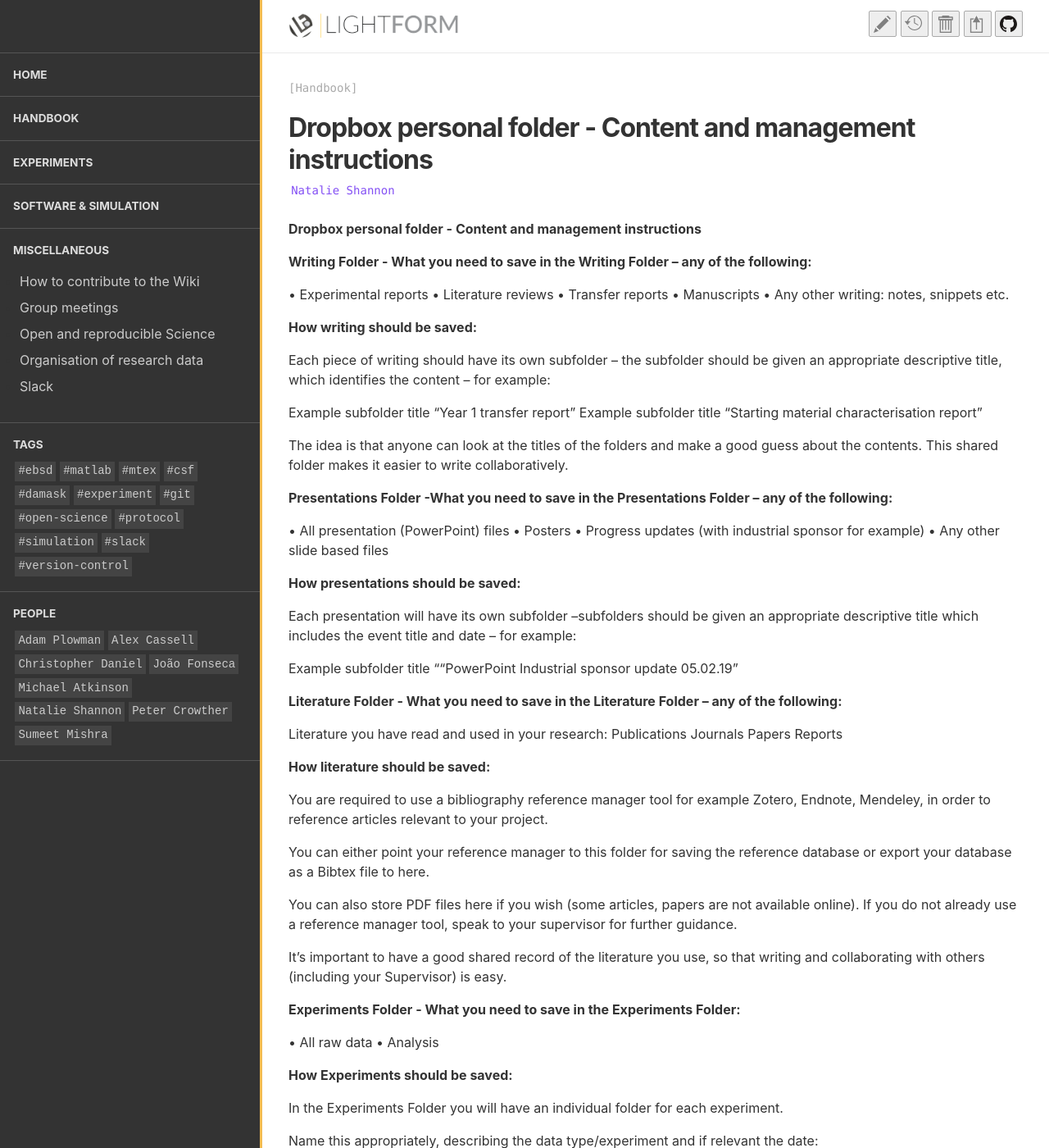
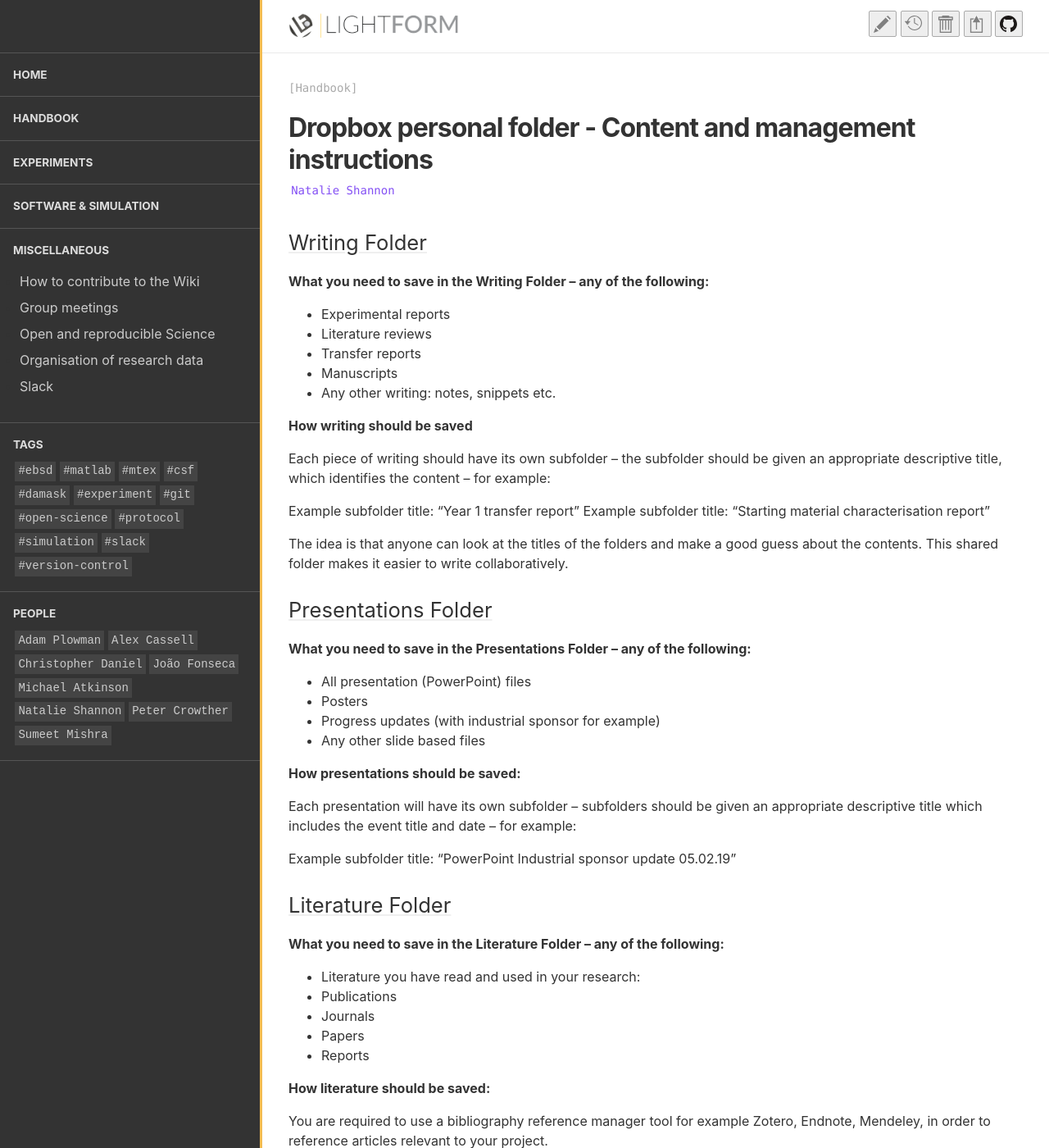
Before and after one commit to LightForm-group/wiki, a Jekyll site: the page built from collections/_handbook/Dropbox.md, in a window 1280 px wide and 1400 px high. Shown: the whole window at 82% size. Built offline with Jekyll 4.4.1, drawn with Linux system fonts in a browser that asks for light colours; some of the changed text lies outside the part shown.

Commit message:
Update formatting

```diff
--- a/collections/_handbook/Dropbox.md
+++ b/collections/_handbook/Dropbox.md
@@ -2,47 +2,50 @@
 title: Dropbox personal folder - Content and management instructions
 author: Natalie Shannon
 ---
-**Dropbox personal folder - Content and management instructions**
 
-**Writing Folder - What you need to save in the Writing Folder – any of the following:**
+## Writing Folder
 
-•	Experimental reports
-•	Literature reviews
-•	Transfer reports
-•	Manuscripts
-•	Any other writing: notes, snippets etc.
+**What you need to save in the Writing Folder – any of the following:**
 
-**How writing should be saved:**
+- Experimental reports
+- Literature reviews
+- Transfer reports
+- Manuscripts
+- Any other writing: notes, snippets etc.
+
+**How writing should be saved**
 
 Each piece of writing should have its own subfolder – the subfolder should be given an appropriate descriptive title, which identifies the content – for example:
 
-Example subfolder title  “Year 1 transfer report”
-Example subfolder title  “Starting material characterisation report”
+Example subfolder title: "Year 1 transfer report"
+Example subfolder title: "Starting material characterisation report"
 
 The idea is that anyone can look at the titles of the folders and make a good guess about the contents. This shared folder makes it easier to write collaboratively.
 
-**Presentations Folder -What you need to save in the Presentations Folder – any of the following:**
+## Presentations Folder
 
-•	All presentation (PowerPoint) files
-•	Posters
-•	Progress updates (with industrial sponsor for example)
-•	Any other slide based files
+**What you need to save in the Presentations Folder – any of the following:**
 
+- All presentation (PowerPoint) files
+- Posters
+- Progress updates (with industrial sponsor for example)
+- Any other slide based files
 
 **How presentations should be saved:**
 
-Each presentation will have its own subfolder –subfolders should be given an appropriate descriptive title which includes the event title and date – for example:
+Each presentation will have its own subfolder – subfolders should be given an appropriate descriptive title which includes the event title and date – for example:
 
-Example subfolder title  ““PowerPoint Industrial sponsor update 05.02.19”
+Example subfolder title: "PowerPoint Industrial sponsor update 05.02.19"
 
+## Literature Folder
 
-**Literature Folder - What you need to save in the Literature Folder – any of the following:**
+**What you need to save in the Literature Folder – any of the following:**
 
-Literature you have read and used in your research:
-Publications
-Journals
-Papers
-Reports
+- Literature you have read and used in your research:
+- Publications
+- Journals
+- Papers
+- Reports
 
 **How literature should be saved:**
 
@@ -50,15 +53,16 @@ You are required to use a bibliography reference manager tool for example Zotero
 
 You can either point your reference manager to this folder for saving the reference database or export your database as a Bibtex file to here.
 
-You can also store PDF files here if you wish (some articles, papers are not available online).
-If you do not already use a reference manager tool, speak to your supervisor for further guidance.
+You can also store PDF files here if you wish (some articles, papers are not available online). If you do not already use a reference manager tool, speak to your supervisor for further guidance.
 
-It’s important to have a good shared record of the literature you use, so that writing and collaborating with others (including your Supervisor) is easy.
+It's important to have a good shared record of the literature you use, so that writing and collaborating with others (including your supervisor) is easy.
 
-**Experiments Folder - What you need to save in the Experiments Folder:**
+## Experiments Folder
 
-•	All raw data
-•	Analysis
+**What you need to save in the Experiments Folder:**
+
+- All raw data
+- Analysis
 
 **How Experiments should be saved:**
 
@@ -69,18 +73,17 @@ Name this appropriately, describing the data type/experiment and if relevant the
 Example experiment folder title :  “Starting material optical metallography October 2019”
 Example experiment folder title:   “Synchrotron experiment December 2020”
 
-Then within each individual experiment folder, you will have a further 2 sub - subfolders :
+Then within each individual experiment folder, you will have a further 2 sub-subfolders:
 
-**Sub-Subfolder 1: Data**
+**Sub-subfolder 1: Data**
 
-All raw data relating to the individual experiment – there should be no data analysis presented or stored in the Raw Data Subfolder.
+All raw data relating to the individual experiment – there should be no data analysis presented or stored in the Raw Data subfolder.
 
 This is the data that will be used for updating to the repository on publication/thesis completion.  When completed, the experimental data can be uploaded to ZENODO using DataLight.
 
 You experimental data files should also be named sensibly. See guidelines on the template for your experiment.
 
-
-**Sub-Subfolder 2: Analysis**
+**Sub-subfolder 2: Analysis**
 
 Analysis should contain files with the analysis of the data: Excel Spreadsheets, Python Scripts, Matlab Scripts etc.
 
@@ -89,9 +92,11 @@ Analysis should if possible link directly to the data in the Data sub-subfolder.
 Subfolders within Analysis should be given an appropriate descriptive title. Include an abbreviation of the analysis title and date.
 
 
-**Progress Summary Folder - What you need to save in the Progress Summary Folder:**
+## Progress Summary Folder
 
-•	“Progress Summary Spreadsheet” in which you detail your month by month progression
+**What you need to save in the Progress Summary Folder:**
+
+- "Progress Summary Spreadsheet" in which you detail your month by month progression
 
 The Progress Summary Spreadsheet enables the Project Manager to see at a glance, progress to date and will be discussed at your supervision meetings. You will have only one Progress Summary sheet which you update on a month by month basis.
 
```
